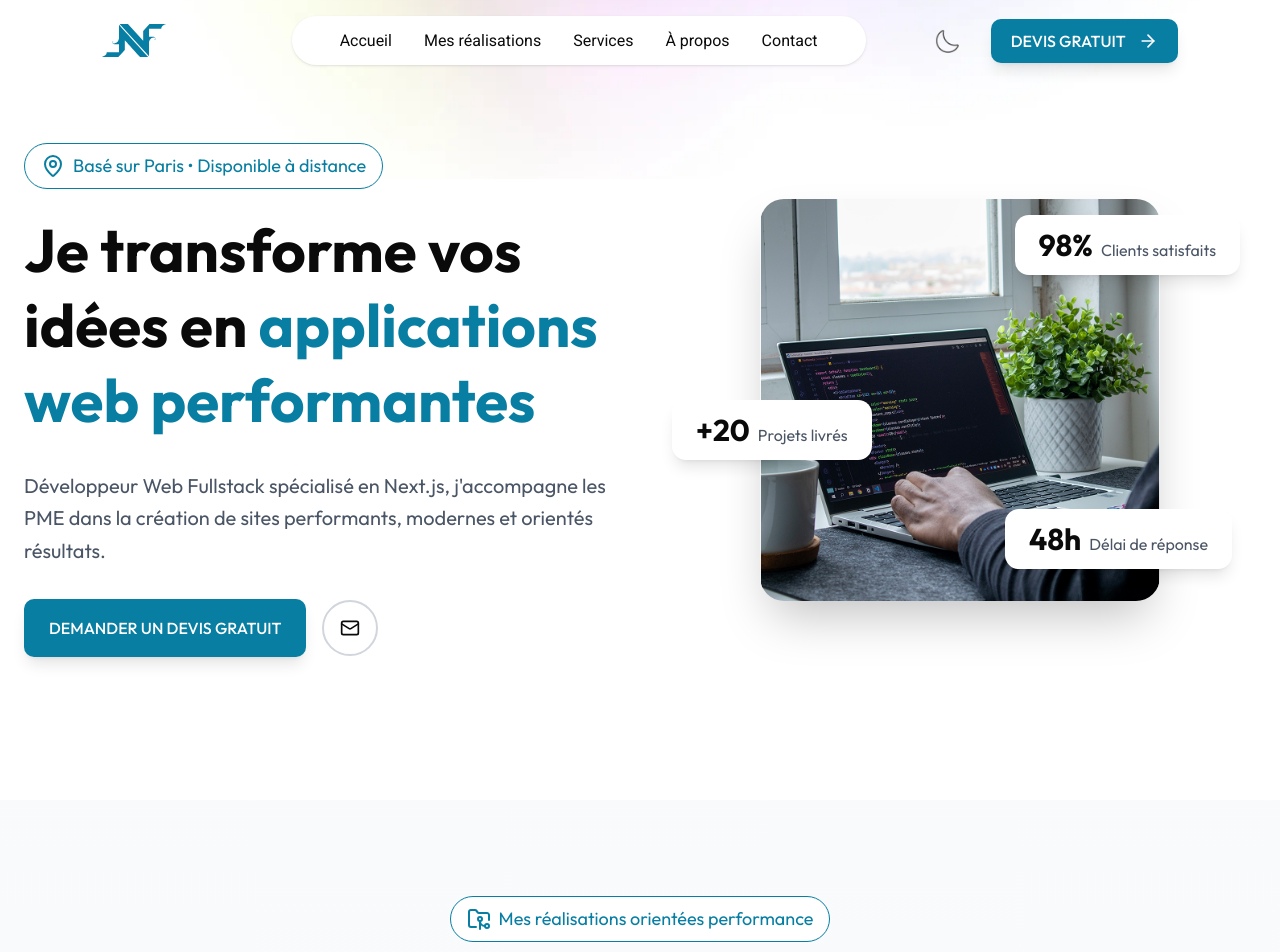
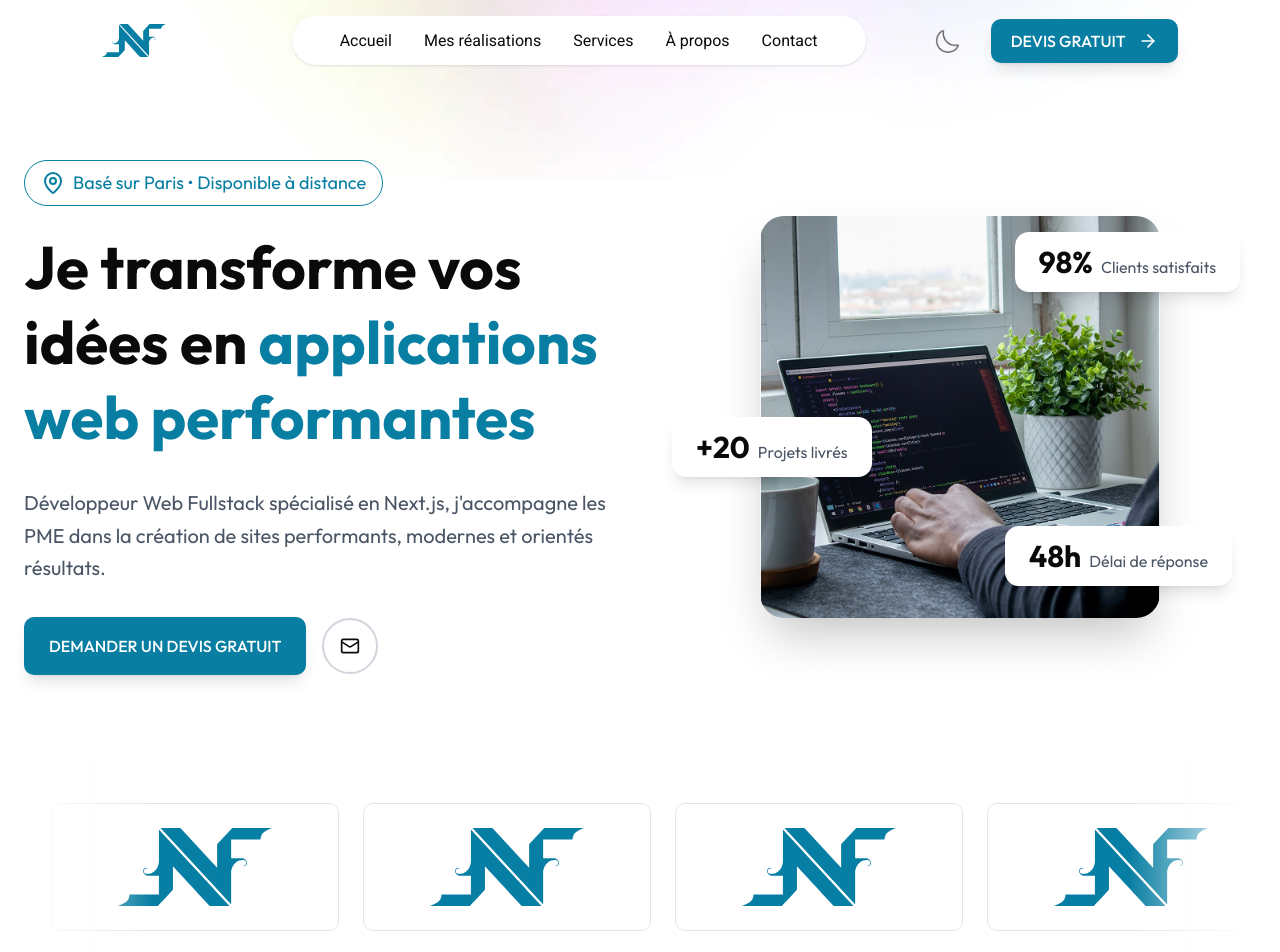
Before and after one commit to nohoariifamibelle/portfolio-nohoarii-famibelle, a Next.js app: page / in a window 1280 px wide. Shown: the top 952 px of the page. Built offline with nearby package versions, Linux system fonts and the light colour scheme.

Commit message:
feat(trust-section) : Initiate Trust Section

```diff
--- a/package.json
+++ b/package.json
@@ -13,9 +13,12 @@
     "@radix-ui/react-tabs": "^1.1.13",
     "class-variance-authority": "^0.7.1",
     "clsx": "^2.1.1",
+    "embla-carousel-auto-scroll": "^8.6.0",
+    "embla-carousel-react": "^8.6.0",
     "lucide-react": "^0.546.0",
     "next": "15.5.6",
     "react": "19.1.0",
+    "react-device-frameset": "^1.3.4",
     "react-dom": "19.1.0",
     "resend": "^6.4.2",
     "tailwind-merge": "^3.3.1",
--- a/src/app/components/Hero.tsx
+++ b/src/app/components/Hero.tsx
@@ -1,10 +1,156 @@
-import { MapPin, Mail } from "lucide-react";
+import { MapPin, Mail, Zap } from "lucide-react";
 import Image from "next/image";
 import { assets } from "../../../assets/assets";
+import { useState } from "react";
+import { DeviceFrameset } from "react-device-frameset";
+import "react-device-frameset/styles/marvel-devices.min.css";
+import useEmblaCarousel from "embla-carousel-react";
+import AutoScroll from "embla-carousel-auto-scroll";
 
+interface Company {
+  id: number;
+  name: string;
+  logo: string;
+  websiteScreenshot: string;
+}
+
+const companies: Company[] = [
+  {
+    id: 1,
+    name: "Company One",
+    logo: assets.logo,
+    websiteScreenshot: assets.logo,
+  },
+  {
+    id: 2,
+    name: "Company Two",
+    logo: assets.logo,
+    websiteScreenshot: assets.logo,
+  },
+  {
+    id: 3,
+    name: "Company Three",
+    logo: assets.logo,
+    websiteScreenshot: assets.logo,
+  },
+  {
+    id: 4,
+    name: "Company Four",
+    logo: assets.logo,
+    websiteScreenshot: assets.logo,
+  },
+  {
+    id: 5,
+    name: "Company Five",
+    logo: assets.logo,
+    websiteScreenshot: assets.logo,
+  },
+  {
+    id: 6,
+    name: "Company Six",
+    logo: assets.logo,
+    websiteScreenshot: assets.logo,
+  },
+  {
+    id: 7,
+    name: "Company Seven",
+    logo: assets.logo,
+    websiteScreenshot: assets.logo,
+  },
+  {
+    id: 8,
+    name: "Company Eight",
+    logo: assets.logo,
+    websiteScreenshot: assets.logo,
+  },
+  {
+    id: 9,
+    name: "Company Nine",
+    logo: assets.logo,
+    websiteScreenshot: assets.logo,
+  },
+  {
+    id: 10,
+    name: "Company Ten",
+    logo: assets.logo,
+    websiteScreenshot: assets.logo,
+  },
+];
+
+const CompanyCard = ({ company }: { company: Company }) => {
+  const [isHovered, setIsHovered] = useState(false);
+
+  return (
+    <div
+      className="relative flex-shrink-0 w-64 md:w-72 mx-3"
+      onMouseEnter={() => setIsHovered(true)}
+      onMouseLeave={() => setIsHovered(false)}
+    >
+      {/* Card with logo */}
+      <div
+        className="relative h-32 rounded-[10px] backdrop-blur-glass bg-glass-bg border border-glass-border shadow-glass
+                   flex items-center justify-center p-6 transition-all duration-500 ease-smooth
+                   hover:shadow-glow hover:border-primary/30 group overflow-hidden"
+      >
+        {/* Subtle gradient overlay */}
+        <div className="absolute inset-0 bg-gradient-to-br from-primary/5 to-transparent opacity-0 group-hover:opacity-100 transition-opacity duration-500" />
+
+        <Image
+          src={company.logo}
+          alt={`${company.name} logo`}
+          className="relative z-10 max-w-full max-h-full object-contain filter"
+        />
+      </div>
+
+      {/* iPhone mockup with screenshot - appears on hover */}
+      <div
+        className={`absolute left-1/2 -translate-x-1/2 z-20 transition-all duration-500 ease-bounce pointer-events-none
+                   ${
+                     isHovered
+                       ? "bottom-[calc(100%+1rem)] opacity-100 scale-100"
+                       : "bottom-[calc(100%+0.5rem)] opacity-0 scale-75"
+                   }`}
+        style={{
+          transformOrigin: "bottom center",
+        }}
+      >
+        <div className="relative">
+          {/* Glow effect behind phone */}
+          <div className="absolute inset-0 bg-primary/20 blur-2xl scale-110 animate-glow-pulse" />
+
+          <DeviceFrameset device="iPhone X" color="black" width={200}>
+            <Image
+              src={company.websiteScreenshot}
+              alt={`${company.name} website`}
+              className="w-full h-full object-cover"
+            />
+          </DeviceFrameset>
+        </div>
+      </div>
+    </div>
+  );
+};
 export default function Hero() {
+  const [emblaRef] = useEmblaCarousel(
+    {
+      loop: true,
+      align: "start",
+      skipSnaps: false,
+      dragFree: true,
+    },
+    [
+      AutoScroll({
+        playOnInit: true,
+        speed: 0.8,
+        stopOnInteraction: false,
+        stopOnMouseEnter: true,
+      }),
+    ]
+  );
   return (
-    <section className="min-h-screen flex items-center justify-center px-6 py-20">
+    <section className="min-h-screen px-6 py-20">
+      {/* Hero Section */}
+      <div className="flex items-center justify-center py-20">
         <div className="max-w-7xl w-full mx-auto grid lg:grid-cols-2 gap-12 items-center">
           <div className="space-y-8 order-2 lg:order-1">
             <div className="inline-flex items-center gap-2 bg-white text-blueSurf border-blueSurf border px-4 py-2 rounded-full lg:text-lg text-sm font-light mb-6">
@@ -23,8 +169,8 @@ export default function Hero() {
 
             <p className="text-xl text-gray-600 leading-relaxed max-w-2xl">
               Développeur Web Fullstack spécialisé en Next.js, j&apos;accompagne
-            les PME dans la création de sites performants, modernes et orientés
-            résultats.
+              les PME dans la création de sites performants, modernes et
+              orientés résultats.
             </p>
 
             <div className="flex items-center gap-4">
@@ -74,6 +220,24 @@ export default function Hero() {
             </div>
           </div>
         </div>
+      </div>
+      <div className="max-w-7xl mx-auto">
+        <div className="relative">
+          {/* Gradient overlays for fade effect */}
+          <div className="absolute left-0 top-0 bottom-0 w-32 bg-gradient-to-r from-background to-transparent z-10 pointer-events-none" />
+          <div className="absolute right-0 top-0 bottom-0 w-32 bg-gradient-to-l from-background to-transparent z-10 pointer-events-none" />
+
+          {/* Embla carousel */}
+          <div className="overflow-hidden" ref={emblaRef}>
+            <div className="flex py-12">
+              {/* Duplicate companies for seamless loop */}
+              {[...companies, ...companies].map((company, index) => (
+                <CompanyCard key={`${company.id}-${index}`} company={company} />
+              ))}
+            </div>
+          </div>
+        </div>
+      </div>
     </section>
   );
 }
```
Also changed, not shown: 1 other file (tests, documents, lock files or other folders). Lines whose indentation alone changed are shown as unchanged.
